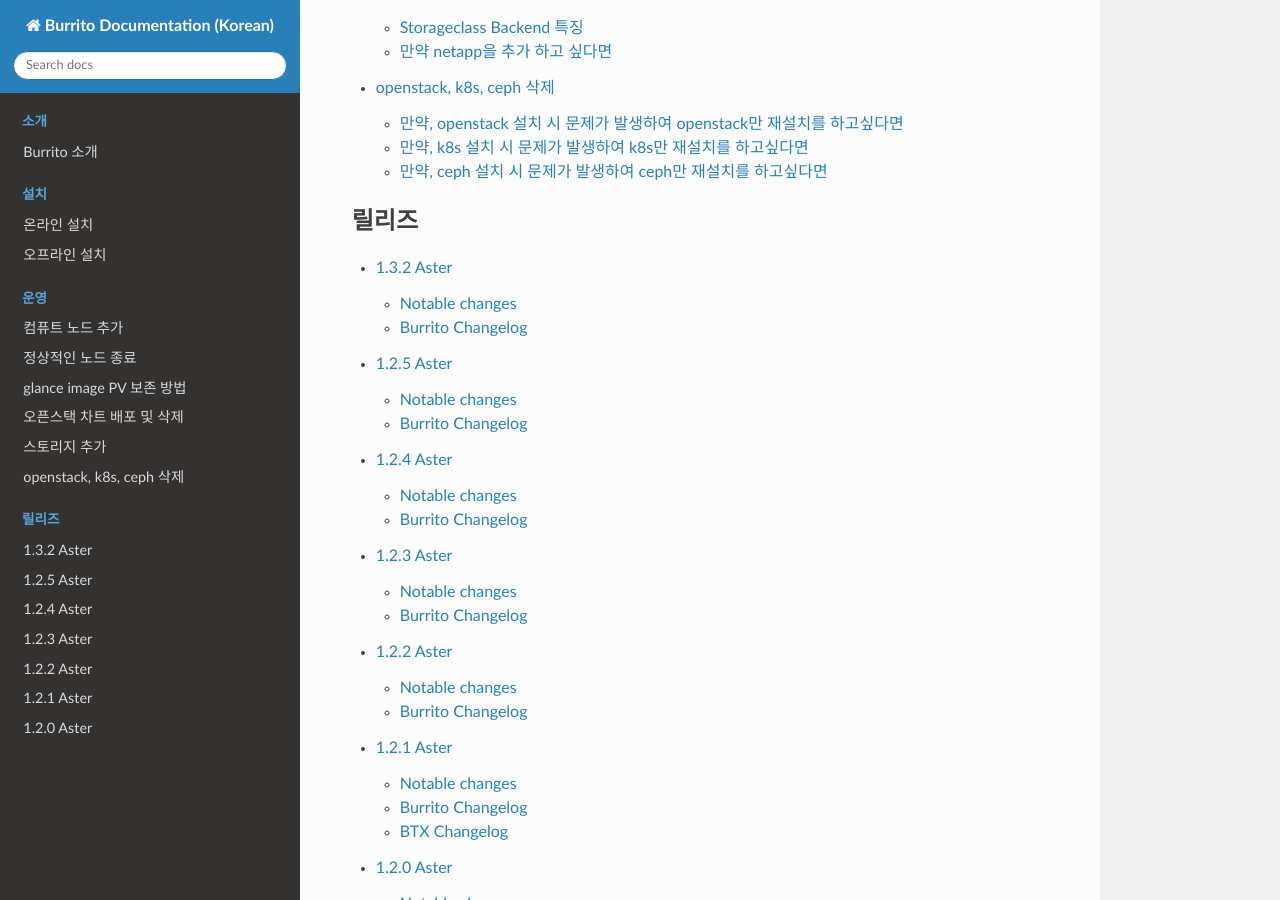
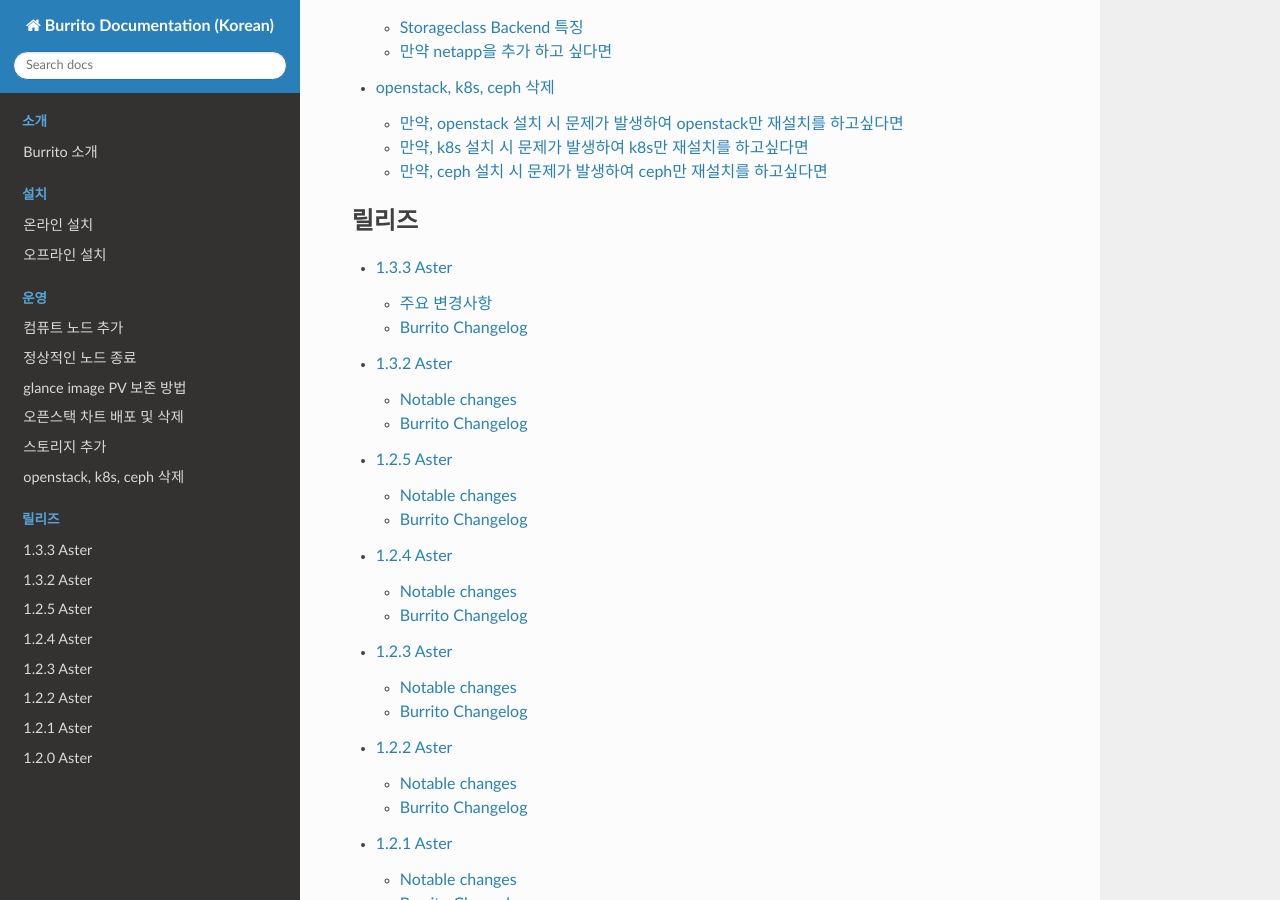
Before and after one commit to iorchard/burrito_docs_ko, a Sphinx documentation site: the page built from source/index.rst, in a window 1280 px wide and 900 px high, scrolled down 1441 px. Built offline with Sphinx 7.4.7 and the Read the Docs theme 2.0.0, drawn with Linux system fonts in a browser that asks for light colours.

Commit message:
Update index file

```diff
--- a/source/index.rst
+++ b/source/index.rst
@@ -35,6 +35,7 @@
    :caption: 릴리즈
    :maxdepth: 6
 
+   releases/1.3.3
    releases/1.3.2
    releases/1.2.5
    releases/1.2.4
```
